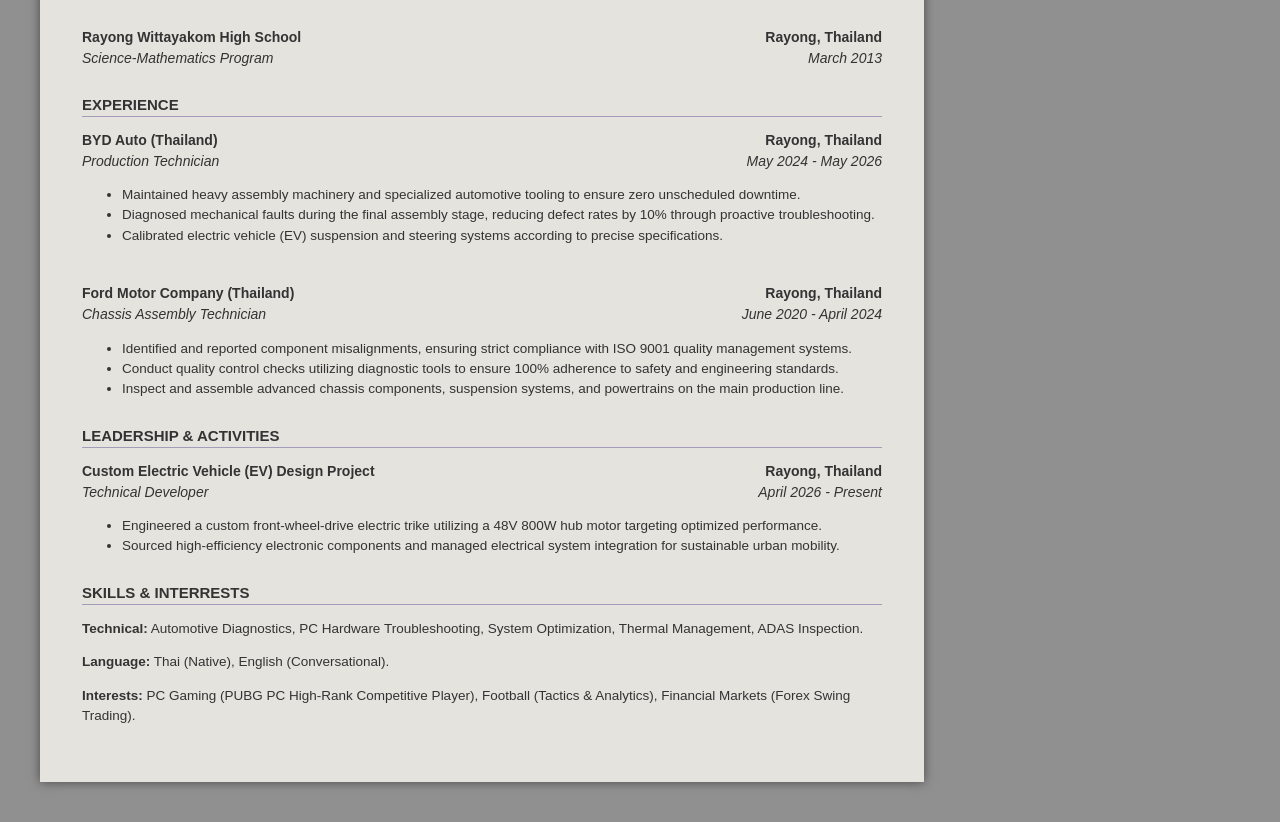
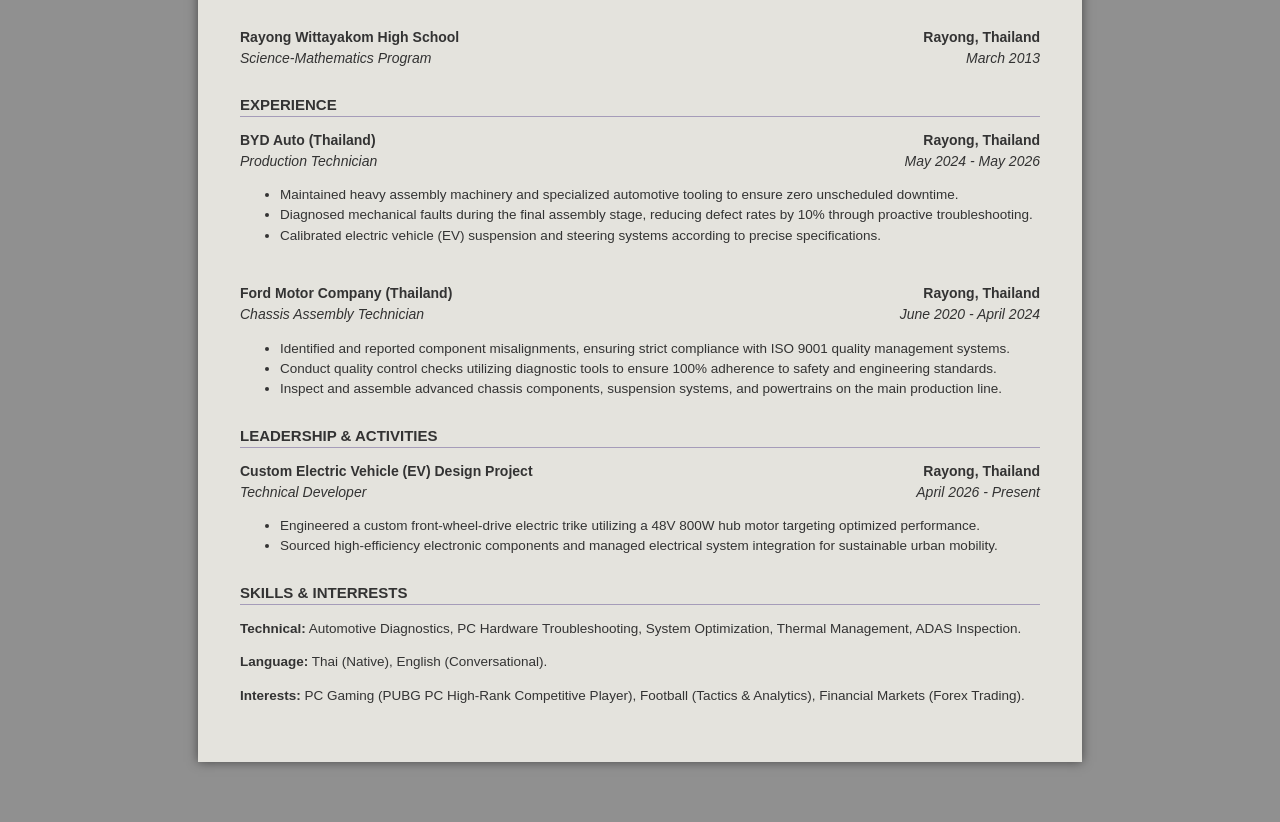
Before and after one commit to inatbalthazar/Victo, a plain HTML site: page html_session/cv.html in a window 1280 px wide. Shown: the part 340-1162 px from the top of the page. Drawn offline with Linux system fonts and the light colour scheme.

Commit message:
fix some links

```diff
--- a/html_session/cv.html
+++ b/html_session/cv.html
@@ -12,11 +12,14 @@
             margin: 0;
             padding: 40px;
             background-color: #909090;
+            display: flex;
+            justify-content: center;
         }
         .contain {
             max-width: 800px;
             background: #e4e3dd;
             padding: 42px;
+            width: 100%;
             box-shadow: 0 0 10px rgba(0,0,0,0.5);
         }
         .title {
@@ -141,7 +144,7 @@
     <div class="skill">
         <p><b>Technical:</b> Automotive Diagnostics, PC Hardware Troubleshooting, System Optimization, Thermal Management, ADAS Inspection.</p>
         <p><b>Language:</b> Thai (Native), English (Conversational).</p>
-        <p><b>Interests:</b> PC Gaming (PUBG PC High-Rank Competitive Player), Football (Tactics & Analytics), Financial Markets (Forex Swing Trading).</p>
+        <p><b>Interests:</b> PC Gaming (PUBG PC High-Rank Competitive Player), Football (Tactics & Analytics), Financial Markets (Forex Trading).</p>
     </div>
 
 </div>
```
Also changed, not shown: html_session/index.html (+1 -1 lines).
